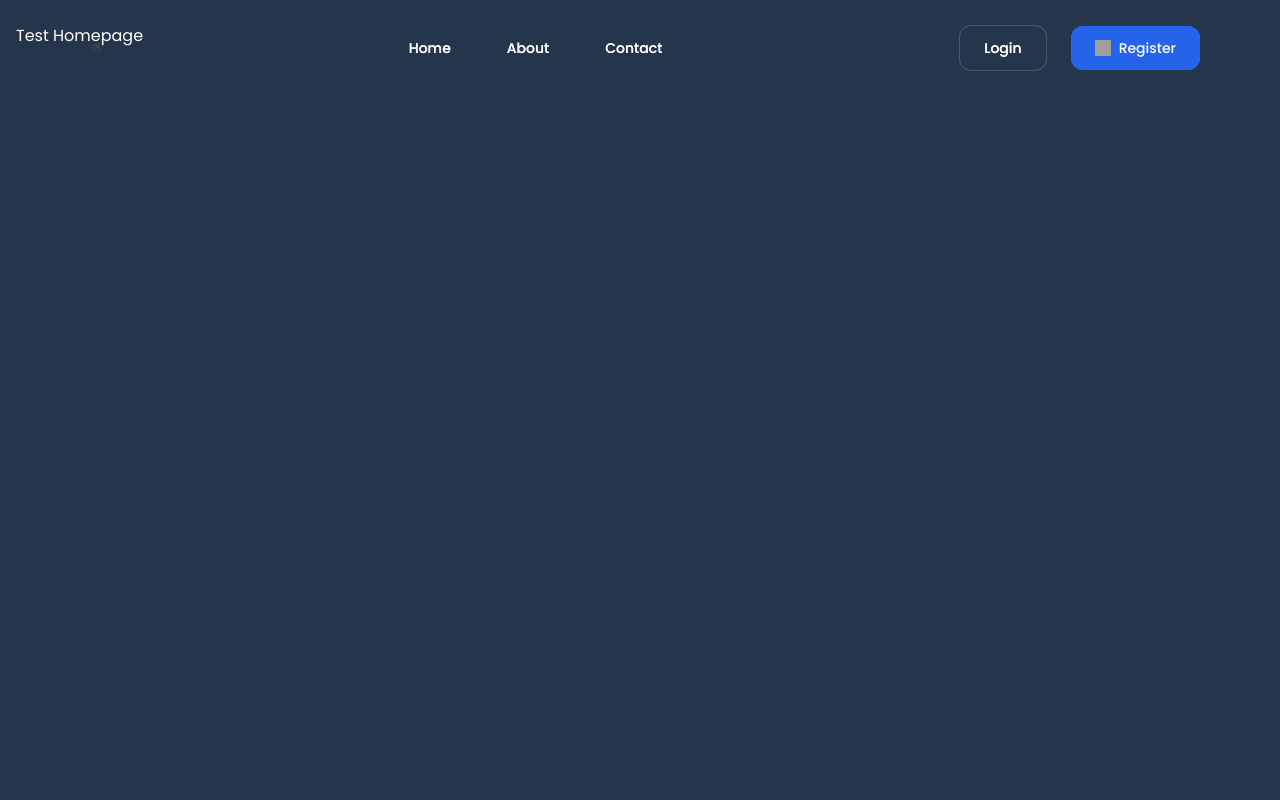
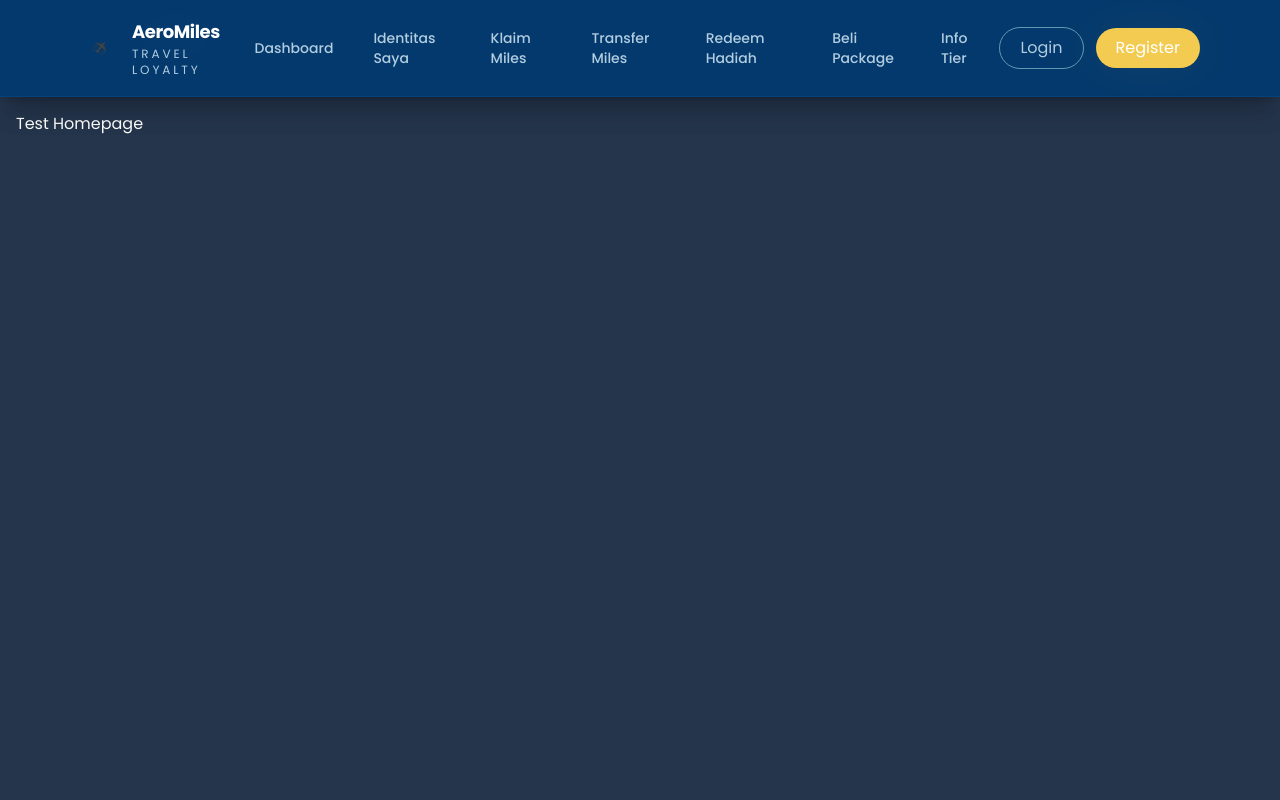
Before and after one commit to BasDat-Aero-C5/AeroKilometers, a Django app: page / in a window 1280 px wide. Run offline with Django 5.2, Linux system fonts and the light colour scheme; some libraries are stand-ins or nearby versions; grey boxes are pictures that could not be loaded.

Commit message:
navbar, no url connection yet
Co-authored-by: Copilot <copilot@github.com>

```diff
--- a/templates/base.html
+++ b/templates/base.html
@@ -58,7 +58,7 @@
 
   {% include 'navbar.html' %}
 
-  <main class="flex-1 w-full max-w-7xl mx-auto px-4 py-6">
+  <main class="flex-1 w-full max-w-7xl mx-auto px-4 pt-28 pb-6">
     {% block content %}{% endblock %}
   </main>
 
--- a/templates/navbar.html
+++ b/templates/navbar.html
@@ -1,54 +1,68 @@
 {% load static %}
 
-<nav class="fixed top-0 left-0 w-full">
+<nav class="fixed top-0 left-0 w-full z-50 bg-navy-300/95 backdrop-blur-xl border-b border-navy-200/30 shadow-xl">
   <div class="mx-auto px-4 sm:px-6 lg:px-20">
     <div class="flex items-center justify-between h-24">
-
-            <div class="flex-shrink-0">
-                <a href=""> <img src="{% static 'img/logo.png' %}" alt="Logo" class="h-8 w-auto">
+      <div class="flex items-center gap-3">
+        <a href="#" class="flex items-center gap-3">
+          <img src="{% static 'img/logo.png' %}" alt="AeroMiles Logo" class="h-10 w-auto">
+          <div>
+            <p class="text-white font-bold text-lg tracking-tight">AeroMiles</p>
+            <p class="text-navy-50 text-xs uppercase tracking-[0.24em]">Travel Loyalty</p>
+          </div>
         </a>
       </div>
 
-            <div class="hidden md:flex items-center space-x-6 lg:space-x-14">
-                <a href="{% url 'main:home' %}" class="text-neutral-50 hover:text-gray-300 transition-colors text-sm font-medium">
-                    Home
-                </a>
-                <a href="#" class="text-neutral-50 hover:text-gray-300 transition-colors text-sm font-medium">
-                    About
-                </a>
-                <a href="#" class="text-neutral-50 hover:text-gray-300 transition-colors text-sm font-medium">
-                    Contact
-                </a>
-            </div>
-            <div class="hidden md:flex items-center space-x-4 lg:space-x-6">
-                {% if user.is_authenticated %}
-                    <div class="flex items-center space-x-4">
-                        <div class="font-medium text-neutral-50">{{ name|default:user.username }}</div>
-                        <a href="{% url 'main:logout' %}" class="px-3 py-1.5 text-red-400 hover:text-red-500 border border-red-400 rounded-lg text-sm font-medium transition-colors">
-                            Logout
-                        </a>
-                    </div>
-                {% else %}
-                    <a href="{% url 'main:login' %}" class="text-neutral-50 hover:bg-zinc-800 border border-gray-600 px-6 py-3 rounded-xl font-medium transition-colors text-sm">
-                        Login
-                    </a>
-                    <a href="{% url 'main:register' %}" class="bg-blue-600 hover:bg-blue-700 text-white px-6 py-3 rounded-xl font-medium transition-colors flex items-center text-sm">
-                        <img src= "{% static "img/signup.svg" %}" alt="Signup Icon" class="inline h-4 w-4 mr-2">
-                        Register
-                    </a>
-                {% endif %}
+      <div class="hidden lg:flex items-center gap-2 text-sm font-medium text-navy-50">
+        <a href="#" class="px-4 py-2 rounded-full hover:bg-navy-400 transition-colors">Dashboard</a>
+        <a href="#" class="px-4 py-2 rounded-full hover:bg-navy-400 transition-colors">Identitas Saya</a>
+        <a href="#" class="px-4 py-2 rounded-full hover:bg-navy-400 transition-colors">Klaim Miles</a>
+        <a href="#" class="px-4 py-2 rounded-full hover:bg-navy-400 transition-colors">Transfer Miles</a>
+        <a href="#" class="px-4 py-2 rounded-full hover:bg-navy-400 transition-colors">Redeem Hadiah</a>
+        <a href="#" class="px-4 py-2 rounded-full hover:bg-navy-400 transition-colors">Beli Package</a>
+        <a href="#" class="px-4 py-2 rounded-full hover:bg-navy-400 transition-colors">Info Tier</a>
       </div>
 
-            {% if user.is_authenticated %}
+      <div class="hidden md:flex items-center gap-3">
+        <a href="#" class="px-5 py-2 text-navy-50 border border-navy-100 rounded-full hover:bg-navy-400 transition-colors">Login</a>
+        <a href="#" class="inline-flex items-center justify-center px-5 py-2 bg-gold-300 text-navy-800 rounded-full hover:bg-gold-400 transition-colors">Register</a>
+      </div>
+
       <div class="md:hidden flex items-center">
-                    <button class="mobile-menu-button p-2 text-neutral-50 hover:text-gray-300 transition-colors">
+        <button type="button" class="mobile-menu-button inline-flex items-center justify-center p-2 rounded-full text-navy-50 border border-navy-100 hover:bg-navy-400 transition-colors">
           <span class="sr-only">Open menu</span>
           <svg class="w-6 h-6" fill="none" stroke="currentColor" viewBox="0 0 24 24" xmlns="http://www.w3.org/2000/svg">
             <path stroke-linecap="round" stroke-linejoin="round" stroke-width="2" d="M4 6h16M4 12h16M4 18h16"></path>
           </svg>
         </button>
       </div>
-            {% endif %}
+    </div>
+
+    <div class="mobile-menu hidden md:hidden pb-6">
+      <div class="space-y-3 mt-2 px-2">
+        <a href="#" class="block rounded-2xl px-4 py-3 text-navy-50 bg-navy-400/20 hover:bg-navy-400 transition-colors">Dashboard</a>
+        <a href="#" class="block rounded-2xl px-4 py-3 text-navy-50 bg-navy-400/20 hover:bg-navy-400 transition-colors">Identitas Saya</a>
+        <a href="#" class="block rounded-2xl px-4 py-3 text-navy-50 bg-navy-400/20 hover:bg-navy-400 transition-colors">Klaim Miles</a>
+        <a href="#" class="block rounded-2xl px-4 py-3 text-navy-50 bg-navy-400/20 hover:bg-navy-400 transition-colors">Transfer Miles</a>
+        <a href="#" class="block rounded-2xl px-4 py-3 text-navy-50 bg-navy-400/20 hover:bg-navy-400 transition-colors">Redeem Hadiah</a>
+        <a href="#" class="block rounded-2xl px-4 py-3 text-navy-50 bg-navy-400/20 hover:bg-navy-400 transition-colors">Beli Package</a>
+        <a href="#" class="block rounded-2xl px-4 py-3 text-navy-50 bg-navy-400/20 hover:bg-navy-400 transition-colors">Info Tier</a>
+      </div>
+      <div class="mt-4 px-2 space-y-3">
+        <a href="#" class="block rounded-full px-4 py-3 text-center text-navy-50 border border-navy-100 hover:bg-navy-400 transition-colors">Login</a>
+        <a href="#" class="block rounded-full px-4 py-3 text-center bg-gold-300 text-navy-800 hover:bg-gold-400 transition-colors">Register</a>
+      </div>
     </div>
   </div>
 </nav>
+
+<script>
+  document.addEventListener('DOMContentLoaded', function () {
+    const button = document.querySelector('.mobile-menu-button');
+    const menu = document.querySelector('.mobile-menu');
+    if (!button || !menu) return;
+    button.addEventListener('click', () => {
+      menu.classList.toggle('hidden');
+    });
+  });
+</script>
```
Also changed, not shown: templates/member/page.html (+0 -22 lines). Lines whose indentation alone changed are shown as unchanged.
